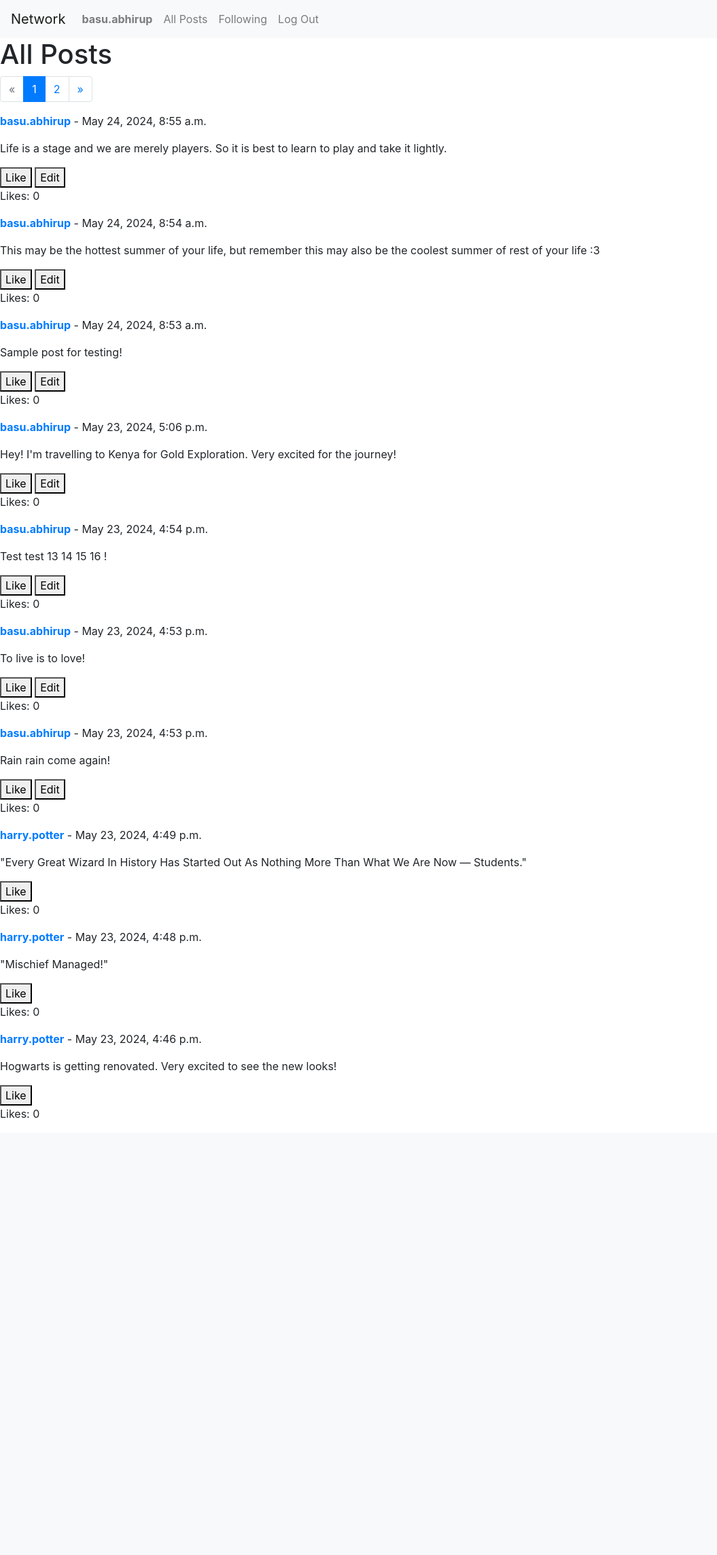
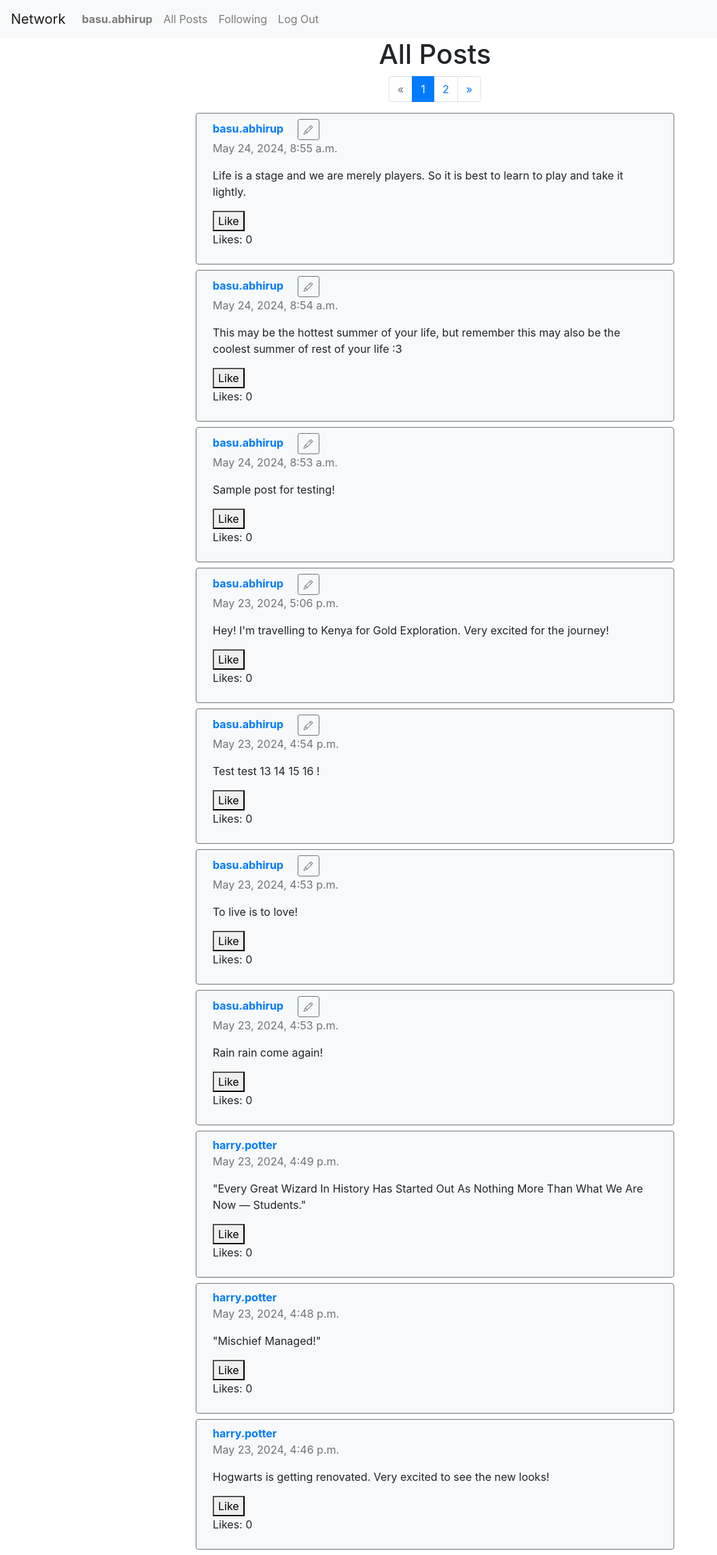
Before and after one commit to basuabhirup/cs50w-network, a Django app: page /posts in a window 1280 px wide. Shown: the whole page at 68% size, without its empty margins (0-1055 px from the left). Before the commit the page ends 1644 px from the top, so only its background shows below. Run offline with Django 3.2, Linux system fonts and the light colour scheme; a user stored in the database is signed in; data comes from the database, SQL or seed files in the repository; both versions use the stored data as it was after the commit; some libraries are stand-ins or nearby versions.

Commit message:
Improve UI of posts and post-edit buttons

```diff
--- a/network/static/network/script.js
+++ b/network/static/network/script.js
@@ -59,7 +59,7 @@ const handleFollowing = (event) => {
 };
 
 const onPostEdit = (event) => {
-  const button = event.target;
+  const button = event.target.closest(".edit-button");
   const postId = button.dataset.postId;
   const postElement = document.getElementById(`post-content-${postId}`);
   const postContent = new String(postElement.textContent);
@@ -69,7 +69,7 @@ const onPostEdit = (event) => {
 
   postElement.innerHTML = `
   <form id="edit-post-${postId}">
-  <textarea id="new-content-${postId}" name="content" rows="5" cols="50">${postContent}</textarea>
+  <textarea id="new-content-${postId}" name="content" rows="5" cols="80">${postContent}</textarea>
   <button type='submit'>Save</button>
   <button type="reset">Cancel</button>
   </form>
--- a/network/static/network/styles.css
+++ b/network/static/network/styles.css
@@ -0,0 +1,20 @@
+.body {
+    display: flex;
+    flex-direction: column;
+    justify-content: center;
+    align-items: center;
+}
+
+.post-container {
+    display: flex;
+    flex-direction: column;
+    align-items: start;
+    justify-content: center;
+    width: 85%;
+}
+
+@media (min-width: 992px) {
+    .post-container {
+        width: 55%;
+    }
+}
--- a/network/templates/network/all_posts.html
+++ b/network/templates/network/all_posts.html
@@ -27,9 +27,16 @@
     </nav>
     {% endif %}
 
+    <div class="post-container">
         {% for post in posts %}
-    <div class="post">
-        <p><a href="{% url 'profile' post.post.user.username %}"><b>{{ post.post.user.username }}</b></a> - {{ post.post.timestamp }}</p>
+        <div class="post px-4 py-2 border border border-secondary rounded bg-light mb-2 w-100">
+            <p class="mb-0 d-inline-block mr-3"><a href="{% url 'profile' post.post.user.username %}"><strong>{{ post.post.user.username }}</strong></a></p>
+            {% if post.post.user == user %}
+                <button class="edit-button btn btn-sm btn-outline-secondary" data-post-id="{{ post.post.id }}" onclick="onPostEdit(event)">
+                    <i class="bi bi-pencil"></i>
+                </button>
+            {% endif %}
+            <p class="text-muted mt-0 fs-6">{{ post.post.timestamp }}</p>
             <p id="post-content-{{ post.post.id }}">{{ post.post.content }}</p>
             {% if user.is_authenticated %}
                 <button class="like-button" data-post-id="{{ post.post.id }}" onclick="handleLiking(event)">
@@ -39,12 +46,11 @@
                         Like
                     {% endif %}
                 </button>
-            {% if post.post.user == user %}
-                <button class="edit-button" data-post-id="{{ post.post.id }}" onclick="onPostEdit(event)">Edit</button>
-            {% endif %}
             {% endif %}
             <p id="like-count-{{ post.post.id }}">Likes: {{ post.post.likes }}</p>
         </div>
         {% endfor %}
+    </div>
+
 
 {% endblock %}
--- a/network/templates/network/layout.html
+++ b/network/templates/network/layout.html
@@ -5,6 +5,7 @@
     <head>
         <title>{% block title %}Social Network{% endblock %}</title>
         <link rel="stylesheet" href="https://stackpath.bootstrapcdn.com/bootstrap/4.4.1/css/bootstrap.min.css" integrity="sha384-Vkoo8x4CGsO3+Hhxv8T/Q5PaXtkKtu6ug5TOeNV6gBiFeWPGFN9MuhOf23Q9Ifjh" crossorigin="anonymous">
+        <link rel="stylesheet" href="https://cdn.jsdelivr.net/npm/bootstrap-icons@1.11.3/font/bootstrap-icons.min.css">
         <link href="{% static 'network/styles.css' %}" rel="stylesheet">
     </head>
     <body>
```
Also changed, not shown: network/templates/network/profile.html (+19 -14 lines), db.sqlite3. Lines whose indentation alone changed are shown as unchanged.
